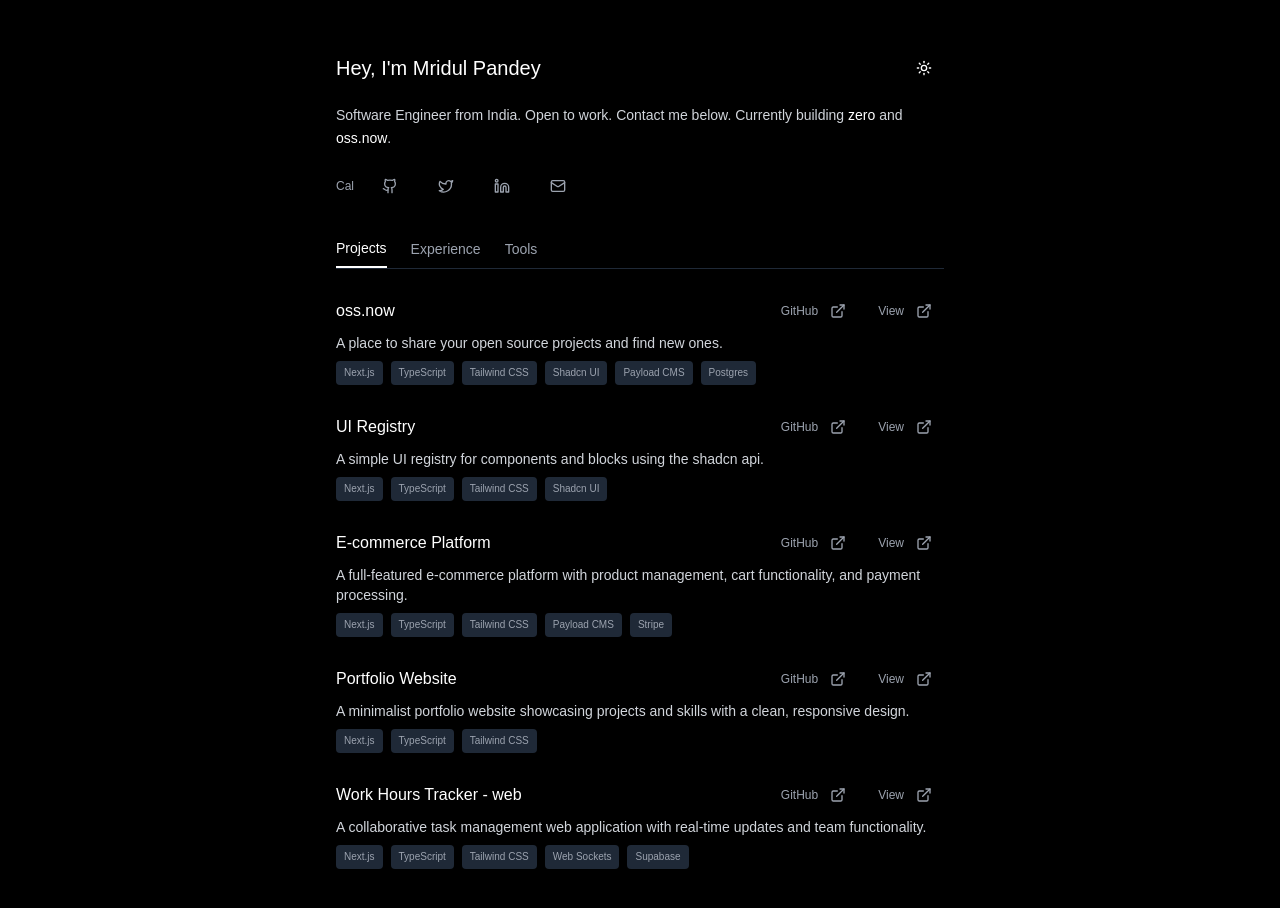
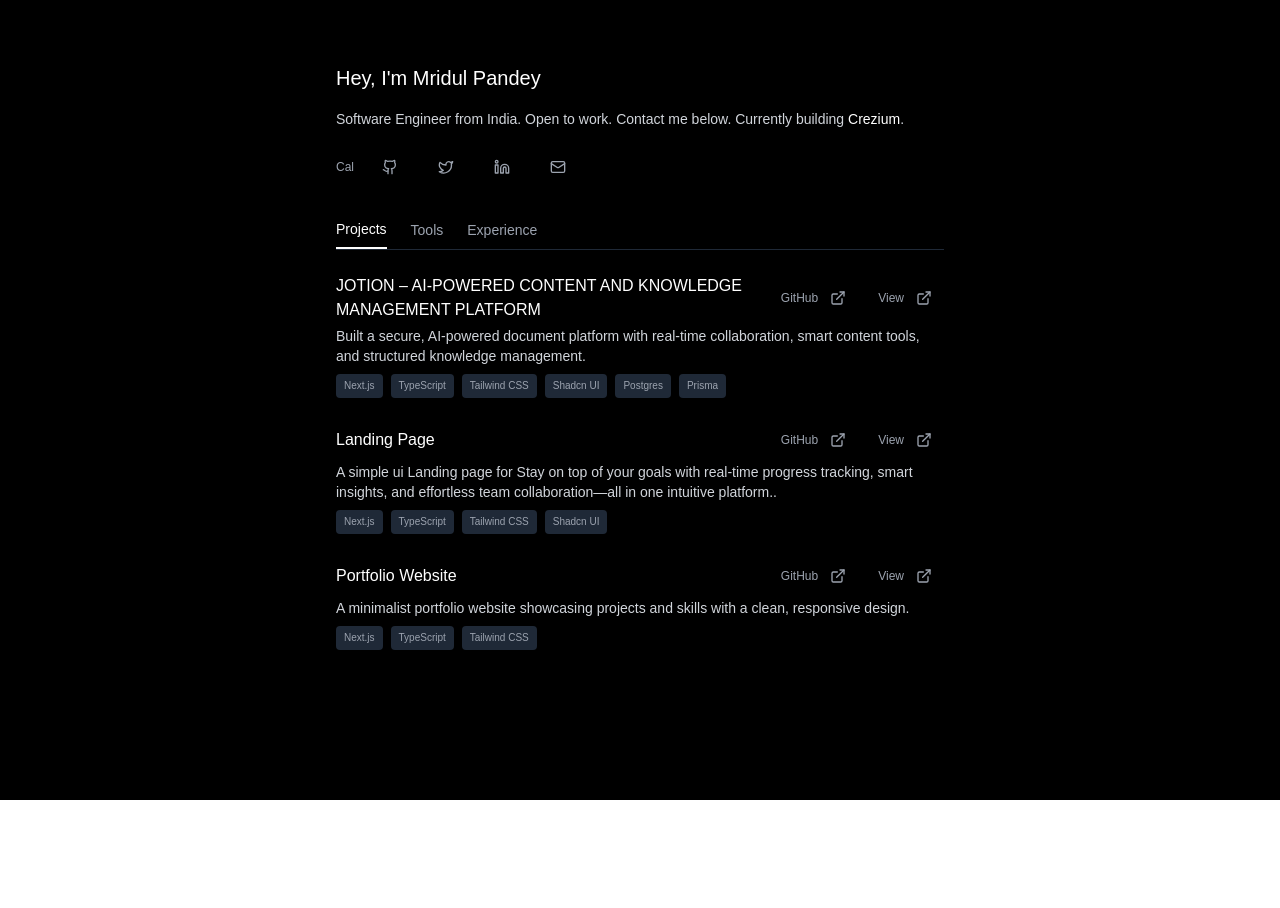
Before and after one commit to mridul891/mridul.studio, a Next.js app: page / in a window 1280 px wide. Shown: the top 908 px of the page. After the commit the page ends 800 px from the top, so only its background shows below. Built offline with nearby package versions, Linux system fonts and the light colour scheme.

Commit message:
Completion of portfolio

```diff
--- a/app/layout.tsx
+++ b/app/layout.tsx
@@ -1,7 +1,7 @@
 import type { Metadata } from "next";
 import { GeistSans } from "geist/font/sans";
 import { GeistMono } from "geist/font/mono";
-
+import { Poppins } from "next/font/google";
 import "./globals.css";
 
 export const metadata: Metadata = {
@@ -9,13 +9,19 @@ export const metadata: Metadata = {
   description: "Portfolio Created by Mridul",
 };
 
+const poppins = Poppins({
+  subsets: ["latin"],
+  weight: ["100", "200", "300", "400", "500", "600", "700", "800", "900"],
+  display: "swap",
+  variable: "--font-poppins",
+});
 export default function RootLayout({
   children,
 }: Readonly<{
   children: React.ReactNode;
 }>) {
   return (
-    <html lang="en" className={`${GeistSans.variable} ${GeistMono.variable}`}>
+    <html lang="en" className={`${poppins.className}`}>
       <body>{children}</body>
     </html>
   );
--- a/portfolio.tsx
+++ b/portfolio.tsx
@@ -19,74 +19,44 @@ export default function Component() {
 
   const projects = [
     {
-      name: "oss.now",
+      name: "JOTION – AI-POWERED CONTENT AND KNOWLEDGE MANAGEMENT PLATFORM",
       description:
-        "A place to share your open source projects and find new ones.",
+        "Built a secure, AI-powered document platform with real-time collaboration, smart content tools, and structured knowledge management.",
       technologies: [
         "Next.js",
         "TypeScript",
         "Tailwind CSS",
         "Shadcn UI",
-        "Payload CMS",
         "Postgres",
+        "Prisma",
       ],
-      githubUrl: "#",
-      viewUrl: "#",
+      githubUrl: "https://github.com/mridul891/Notion",
+      viewUrl: "https://notion-crytek.vercel.app/",
     },
     {
-      name: "UI Registry",
+      name: "Landing Page",
       description:
-        "A simple UI registry for components and blocks using the shadcn api.",
+        "A simple ui Landing page for Stay on top of your goals with real-time progress tracking, smart insights, and effortless team collaboration—all in one intuitive platform..",
       technologies: ["Next.js", "TypeScript", "Tailwind CSS", "Shadcn UI"],
-      githubUrl: "#",
-      viewUrl: "#",
-    },
-    {
-      name: "E-commerce Platform",
-      description:
-        "A full-featured e-commerce platform with product management, cart functionality, and payment processing.",
-      technologies: [
-        "Next.js",
-        "TypeScript",
-        "Tailwind CSS",
-        "Payload CMS",
-        "Stripe",
-      ],
-      githubUrl: "#",
-      viewUrl: "#",
+      githubUrl: "https://github.com/mridul891/LandingPage",
+      viewUrl: "https://landing-page-crytek.vercel.app/",
     },
     {
       name: "Portfolio Website",
       description:
         "A minimalist portfolio website showcasing projects and skills with a clean, responsive design.",
       technologies: ["Next.js", "TypeScript", "Tailwind CSS"],
-      githubUrl: "#",
-      viewUrl: "#",
-    },
-    {
-      name: "Work Hours Tracker - web",
-      description:
-        "A collaborative task management web application with real-time updates and team functionality.",
-      technologies: [
-        "Next.js",
-        "TypeScript",
-        "Tailwind CSS",
-        "Web Sockets",
-        "Supabase",
-      ],
-      githubUrl: "#",
-      viewUrl: "#",
+      githubUrl: "https://github.com/mridul891/mridul.studio",
+      viewUrl: "https://mridul-studio.vercel.app/",
     },
   ];
 
   const experience = [
     {
-      name: "UI Registry",
-      description:
-        "A simple UI registry for components and blocks using the shadcn api.",
+      name: "Lead Full Stack Developer",
+      description: "Lead Full Stack Developer at Crezium Creative Agency ",
       technologies: ["Next.js", "TypeScript", "Tailwind CSS", "Shadcn UI"],
-      githubUrl: "#",
-      viewUrl: "#",
+      instaUrl: "https://www.instagram.com/_crezium/",
     },
   ];
 
@@ -158,7 +128,7 @@ const itemVariants = {
 
   return (
     <div className="min-h-screen bg-black text-white text-xs sm:text-sm">
-      <div className="max-w-2xl mx-auto px-4 sm:px-6 lg:px-8 py-12">
+      <div className="max-w-2xl mx-auto px-4 sm:px-6 lg:px-8 py-16">
         {/* Header and Intro */}
         <motion.div
           initial={{ opacity: 0, y: 10 }}
@@ -170,19 +140,12 @@ const itemVariants = {
             <h1 className="text-lg sm:text-xl font-medium">
               Hey, I'm Mridul Pandey
             </h1>
-            <Button
-              variant="ghost"
-              size="icon"
-              className="text-white hover:bg-gray-800"
-            >
-              <Sun className="h-4 w-4" />
-            </Button>
           </div>
           <p className="text-gray-300 leading-relaxed">
             Software Engineer from India. Open to work. Contact me below.
             Currently building{" "}
-            <span className="text-white font-medium">zero</span> and{" "}
-            <span className="text-white font-medium">oss.now</span>.
+            {/* <span className="text-white font-medium">zero</span> and{" "} */}
+            <span className="text-white font-medium">Crezium</span>.
           </p>
 
           <div className="flex flex-wrap items-center gap-4 mt-4">
@@ -211,7 +174,7 @@ const itemVariants = {
 
         {/* Tabs */}
         <div className="flex gap-6 mb-6 border-b border-gray-800 overflow-x-auto">
-          {["Projects", "Experience", "Tools"].map((tab) => (
+          {["Projects", "Tools", "Experience"].map((tab) => (
             <button
               key={tab}
               onClick={() => setActiveTab(tab)}
@@ -289,9 +252,23 @@ const itemVariants = {
           >
             {experience.map((exp, i) => (
               <div key={i} className="mb-6">
+                <div className="flex flex-col sm:flex-row sm:items-center justify-between mb-1 gap-2">
                   <h3 className="text-base font-medium text-white mb-1">
-                  {exp.name}
+                    {exp.name}{" "}
                   </h3>
+                  <div className="flex gap-2">
+                    <Link href={exp.instaUrl}>
+                      <Button
+                        variant="ghost"
+                        size="sm"
+                        className="text-gray-400 hover:text-white hover:bg-gray-800 text-xs"
+                      >
+                        Insta
+                        <ExternalLink className="h-3 w-3 ml-1" />
+                      </Button>
+                    </Link>
+                  </div>
+                </div>
                 <p className="mb-2">{exp.description}</p>
                 <div className="flex flex-wrap gap-2">
                   {exp.technologies.map((tech, j) => (
--- a/styles/globals.css
+++ b/styles/globals.css
@@ -5,7 +5,9 @@
 @tailwind components;
 @tailwind utilities;
 
-
+html {
+  font-family: var(--font-poppins);
+}
 body{
   background-color: black;
 }
--- a/tailwind.config.ts
+++ b/tailwind.config.ts
@@ -94,6 +94,7 @@ const config: Config = {
       fontFamily: {
         sans: ["var(--font-geist-sans)"],
         mono: ["var(--font-geist-mono)"],
+		poppins: "var(--font-poppins)",
       },
     },
   },
```
Lines whose indentation alone changed are shown as unchanged.
